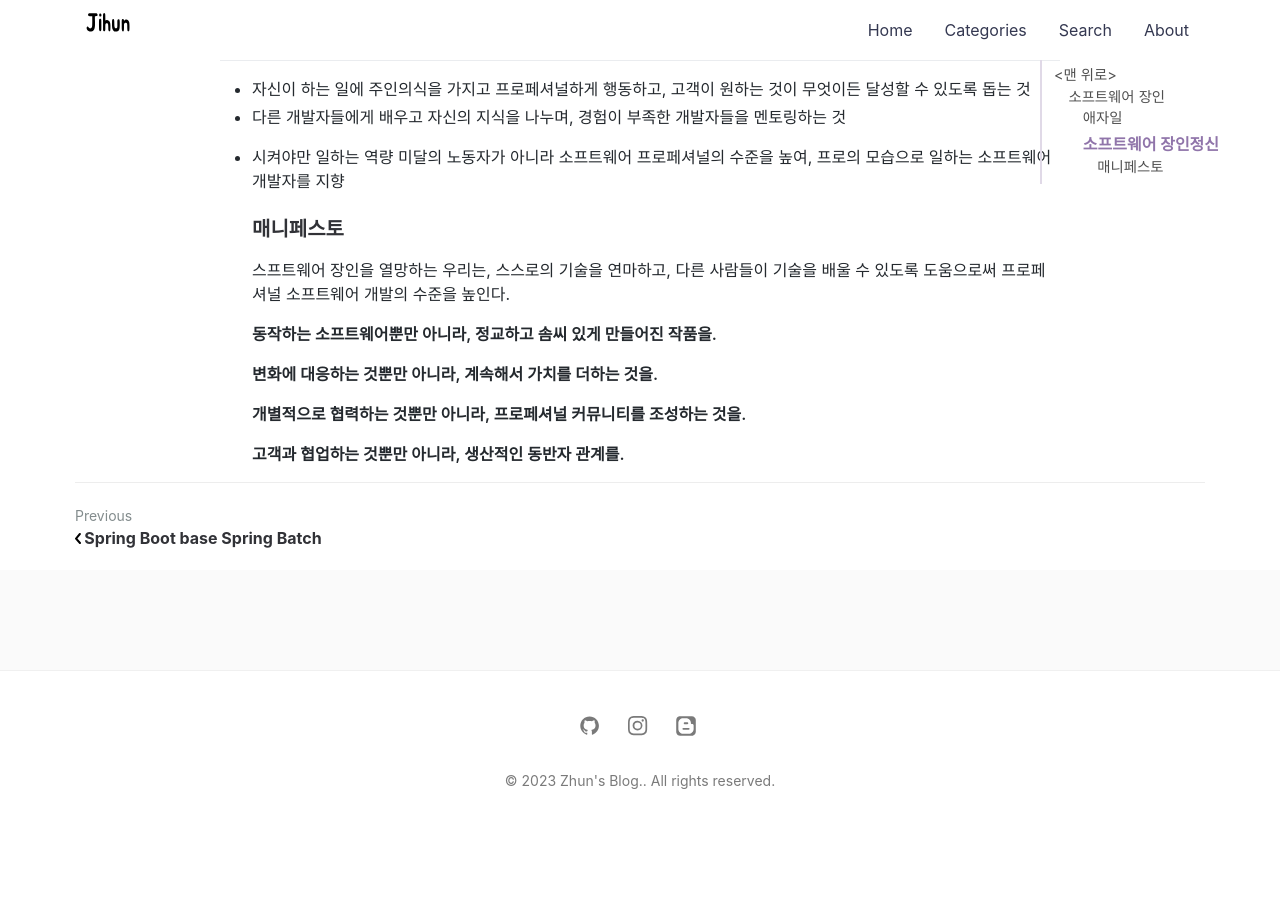
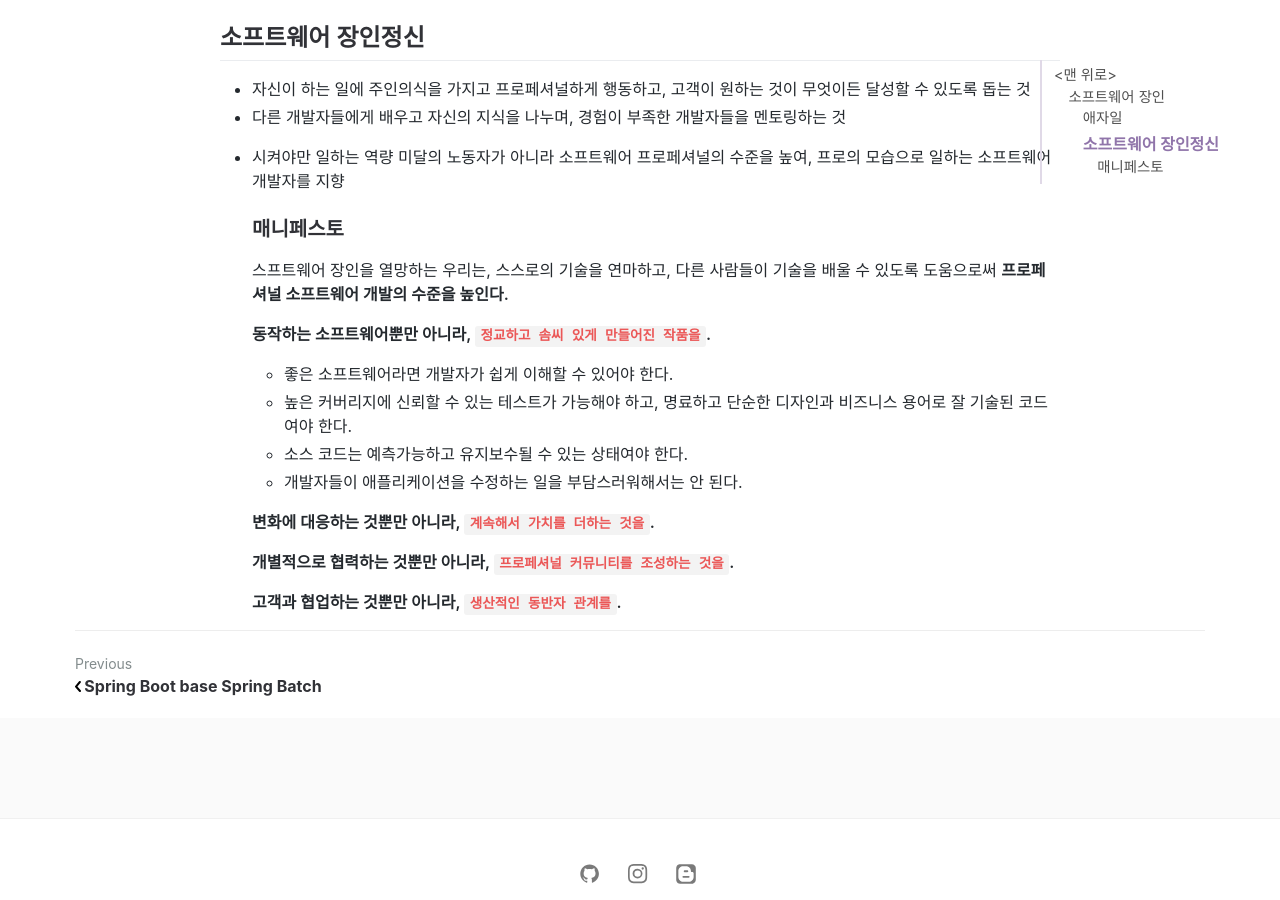
Before and after one commit to jihunparkme/jihunparkme.github.io, a Jekyll site: the page built from _posts/2023-02-01-a-software-master.md, in a window 1280 px wide and 900 px high, scrolled down 1746 px. Built offline with Jekyll 4.4.1, drawn with Linux system fonts in a browser that asks for light colours; nearby versions of some CDN libraries; comment, search, counter and statistics services are not loaded; before the commit the page ends 2582 px from its top, so only the background shows below that.

Commit message:
[software master] 소프으퉤어 장인정신 매니페스토 01

```diff
--- a/_posts/2023-02-01-a-software-master.md
+++ b/_posts/2023-02-01-a-software-master.md
@@ -60,12 +60,17 @@ featured-img: a-software-master book
 
   ### 매니페스토
 
-  스프트웨어 장인을 열망하는 우리는, 스스로의 기술을 연마하고, 다른 사람들이 기술을 배울 수 있도록 도움으로써 프로페셔널 소프트웨어 개발의 수준을 높인다.
+  스프트웨어 장인을 열망하는 우리는, 스스로의 기술을 연마하고, 다른 사람들이 기술을 배울 수 있도록 도움으로써 **프로페셔널 소프트웨어 개발의 수준을 높인다.**
 
-  **동작하는 소프트웨어뿐만 아니라, 정교하고 솜씨 있게 만들어진 작품을.**
+  **동작하는 소프트웨어뿐만 아니라, `정교하고 솜씨 있게 만들어진 작품을`.**
 
-  **변화에 대응하는 것뿐만 아니라, 계속해서 가치를 더하는 것을.**
+  - 좋은 소프트웨어라면 개발자가 쉽게 이해할 수 있어야 한다.
+  - 높은 커버리지에 신뢰할 수 있는 테스트가 가능해야 하고, 명료하고 단순한 디자인과 비즈니스 용어로 잘 기술된 코드여야 한다.
+  - 소스 코드는 예측가능하고 유지보수될 수 있는 상태여야 한다.
+  - 개발자들이 애플리케이션을 수정하는 일을 부담스러워해서는 안 된다.
 
-  **개별적으로 협력하는 것뿐만 아니라, 프로페셔널 커뮤니티를 조성하는 것을.**
+  **변화에 대응하는 것뿐만 아니라, `계속해서 가치를 더하는 것을`.**
 
-  **고객과 협업하는 것뿐만 아니라, 생산적인 동반자 관계를.**
+  **개별적으로 협력하는 것뿐만 아니라, `프로페셔널 커뮤니티를 조성하는 것을`.**
+
+  **고객과 협업하는 것뿐만 아니라, `생산적인 동반자 관계를`.**
```
